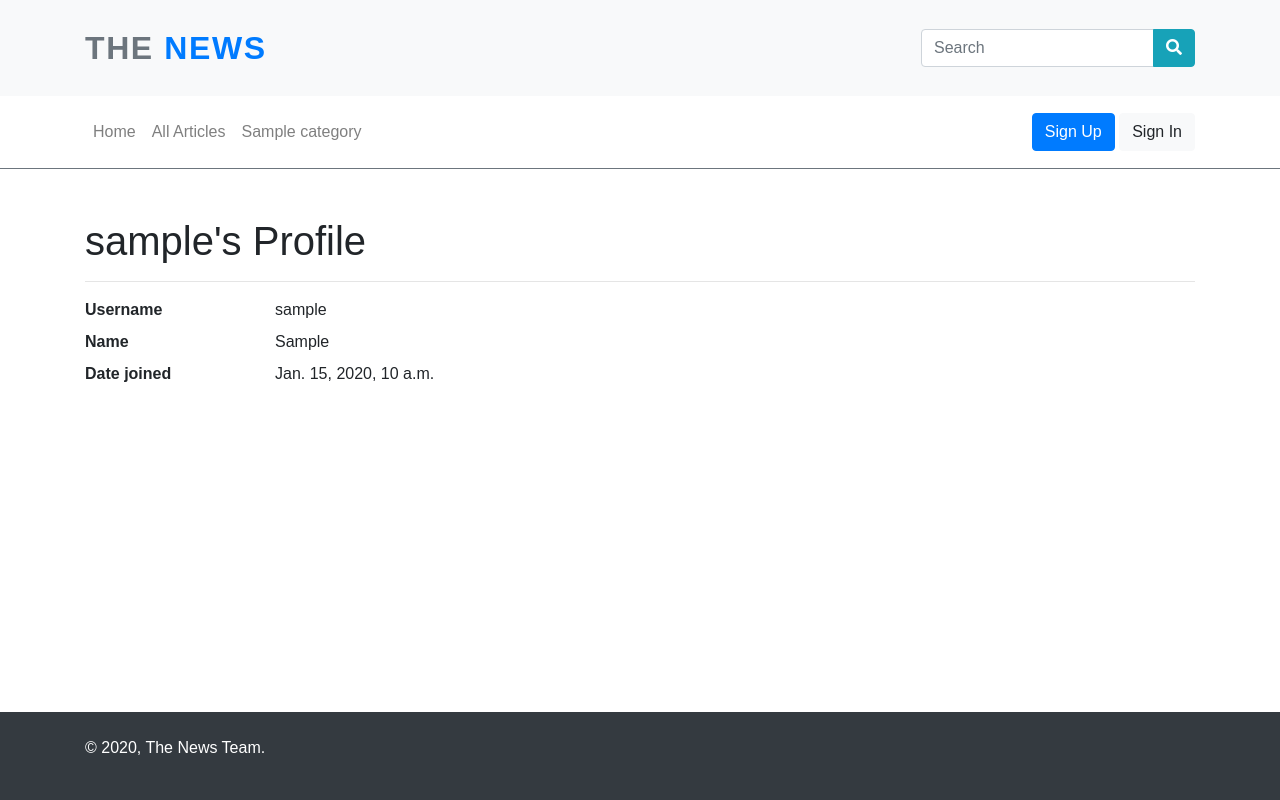
After one commit to dyachoksa/newspaper-v1, a Django app: template apps/users/templates/users/user_detail.html in a window 1280 px wide. The commit adds this page. Run offline with Django 3.2, Linux system fonts and the light colour scheme; the template is opened without the code that fills it: most values are stand-ins (such as "Sample title", 1, 10 or a date in 2020); some libraries are stand-ins or nearby versions; some web fonts are replaced.

Commit message:
User detail page
- Added user detail view
- Added user detail template
- Added user detail url
- Updated header

```diff
--- /dev/null
+++ b/apps/users/templates/users/user_detail.html
@@ -0,0 +1,23 @@
+{% extends "layouts/master.html" %}
+
+{% block title %}{{ account.get_short_name | default:account.username }}{% endblock %}
+
+{% block content %}
+  <div class="mt-4 row">
+    <div class="col-12">
+      <h1>{{ account.get_short_name | default:account.username }}'s Profile</h1>
+      <hr />
+
+      <dl class="row">
+        <dt class="col-2">Username</dt>
+        <dd class="col-10">{{ account.username }}</dd>
+
+        <dt class="col-2">Name</dt>
+        <dd class="col-10">{{ account.first_name }}</dd>
+
+        <dt class="col-2">Date joined</dt>
+        <dd class="col-10">{{ account.date_joined }}</dd>
+      </dl>
+    </div>
+  </div>
+{% endblock %}
--- a/apps/users/urls.py
+++ b/apps/users/urls.py
@@ -1,6 +1,6 @@
 from django.urls import path
 
-from .views import RegisterView, LoginView, LogoutView
+from .views import RegisterView, LoginView, LogoutView, UserDetailView
 
 app_name = "users"
 
@@ -8,4 +8,5 @@ urlpatterns = [
     path("register/", RegisterView.as_view(), name="register"),
     path("login/", LoginView.as_view(), name="login"),
     path("logout/", LogoutView.as_view(), name="logout"),
+    path("<int:pk>/", UserDetailView.as_view(), name="detail"),
 ]
--- a/newspaper/templates/partials/header.html
+++ b/newspaper/templates/partials/header.html
@@ -48,10 +48,27 @@
 
         <div>
           {% if user.is_authenticated %}
-            {% if user.is_staff %}
-              <a href="{% url 'admin:index' %}" target="_blank" class="btn btn-info">Admin Portal</a>
-            {% endif %}
-            <a href="{% url 'users:logout' %}" class="btn btn-light">Logout</a>
+            <div class="dropdown">
+              <a id="profileMenuLink" href="#" class="btn btn-light dropdown-toggle"
+                 role="button" data-toggle="dropdown" aria-haspopup="true">
+                <i class="fas fa-user"></i> {{ user.username }}
+              </a>
+
+              <div class="dropdown-menu" aria-labelledby="profileMenuLink">
+                <a href="{% url 'users:detail' user.pk %}" class="dropdown-item">
+                  <i class="fas fa-user"></i> Profile
+                </a>
+                {% if user.is_staff %}
+                  <a href="{% url 'admin:index' %}" target="_blank" class="dropdown-item">
+                    <i class="fas fa-tools"></i> Admin Portal
+                  </a>
+                {% endif %}
+                <div class="dropdown-divider"></div>
+                <a href="{% url 'users:logout' %}" class="dropdown-item">
+                  <i class="fas fa-sign-out-alt"></i> Logout
+                </a>
+              </div>
+            </div>
           {% else %}
             <a href="{% url 'users:register' %}" class="btn btn-primary">Sign Up</a>
             <a href="{% url 'users:login' %}" class="btn btn-light">Sign In</a>
```
Also changed, not shown: apps/users/views.py (+7 -1 lines).
